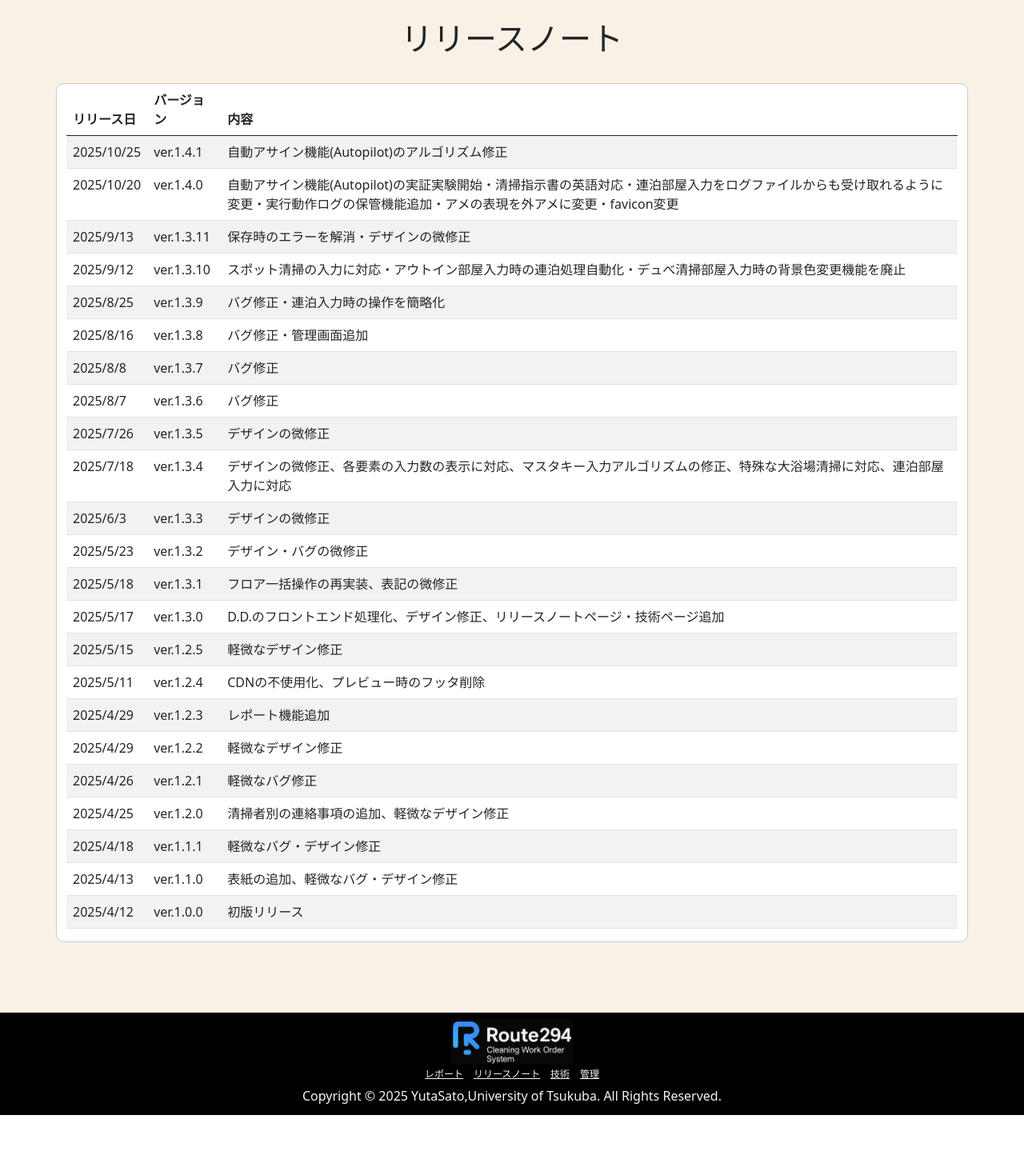
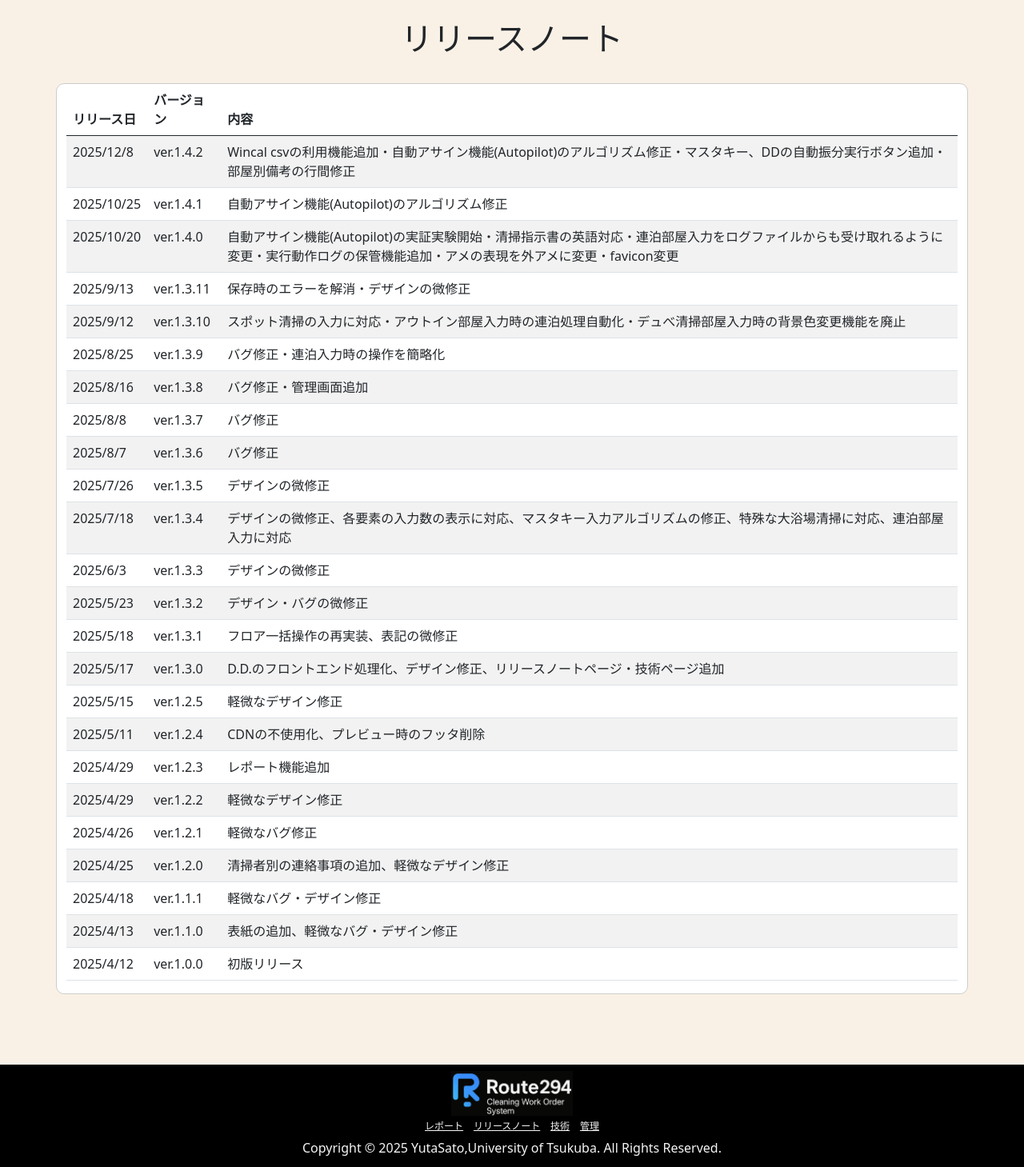
Before and after one commit to yutasato1112/route294, a Django app: page /release/ in a window 1280 px wide. Shown: the whole page at 80% size. Before the commit the page ends 1394 px from the top, so only its background shows below. Run offline with Django 5.2, Linux system fonts and the light colour scheme; parts of the project's set-up code (start-up, migrations or seed data) failed here and were passed over; some libraries are stand-ins or nearby versions.

Commit message:
ver.1.4.2
Wincal csvの利用機能追加
自動アサイン機能(Autopilot)のアルゴリズム修正
マスタキー、DDの自動振分実行ボタン追加
部屋別備考の行間修正

```diff
--- a/route/cleaning/templates/release.html
+++ b/route/cleaning/templates/release.html
@@ -14,6 +14,11 @@
             </tr>
         </thead>
         <tbody>
+            <tr>
+                <td>2025/12/8</td>
+                <td>ver.1.4.2</td>
+                <td>Wincal csvの利用機能追加・自動アサイン機能(Autopilot)のアルゴリズム修正・マスタキー、DDの自動振分実行ボタン追加・部屋別備考の行間修正</td>
+            </tr>
             <tr>
                 <td>2025/10/25</td>
                 <td>ver.1.4.1</td>
```
